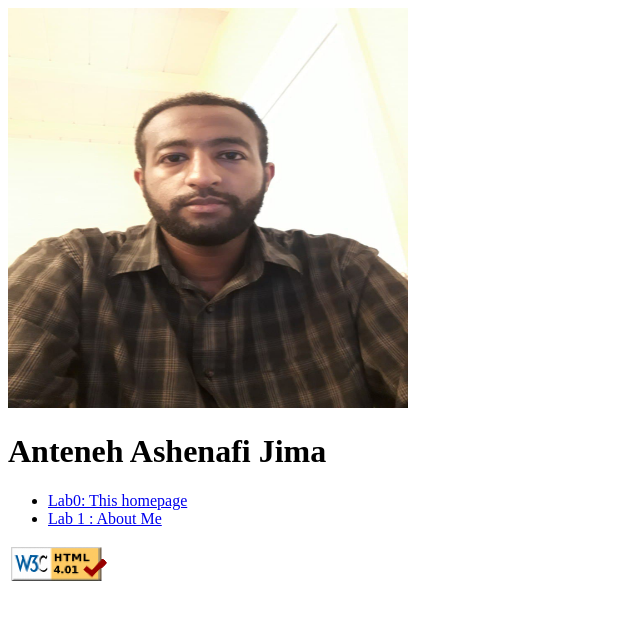
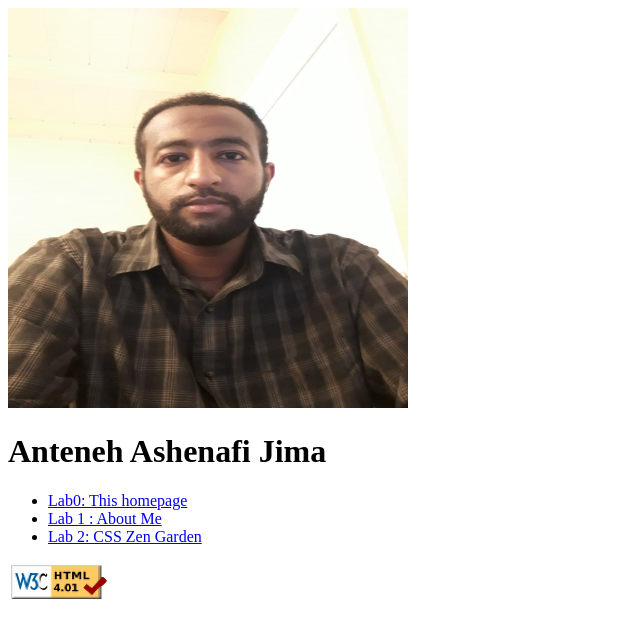
Before and after one commit to Anteneh845/WAP-Lesson-1-Assignment-1, a plain HTML site: page index.html in a window 1280 px wide. Shown: the whole page, without its empty margins (0-640 px from the left). Drawn offline with Linux system fonts and the light colour scheme.

Commit message:
Update index.html

```diff
--- a/index.html
+++ b/index.html
@@ -12,6 +12,7 @@
     <ul>
         <li> <a href="index.html"> Lab0: This homepage </a> </li>
         <li> <a href="https://anteneh845.github.io/WAP-Lesson-2-Assignment-2/"> Lab 1 : About Me </a> </li>
+        <li> <a href="https://anteneh845.github.io/WAP-Lesson3-Assignment/"> Lab 2: CSS Zen Garden </a> </li>
 
     </ul>
     <a href="https://validator.w3.org/nu/?doc=https%3A%2F%2Fanteneh845.github.io%2FWAP-Lesson-1-Assignment-1%2F">
```
